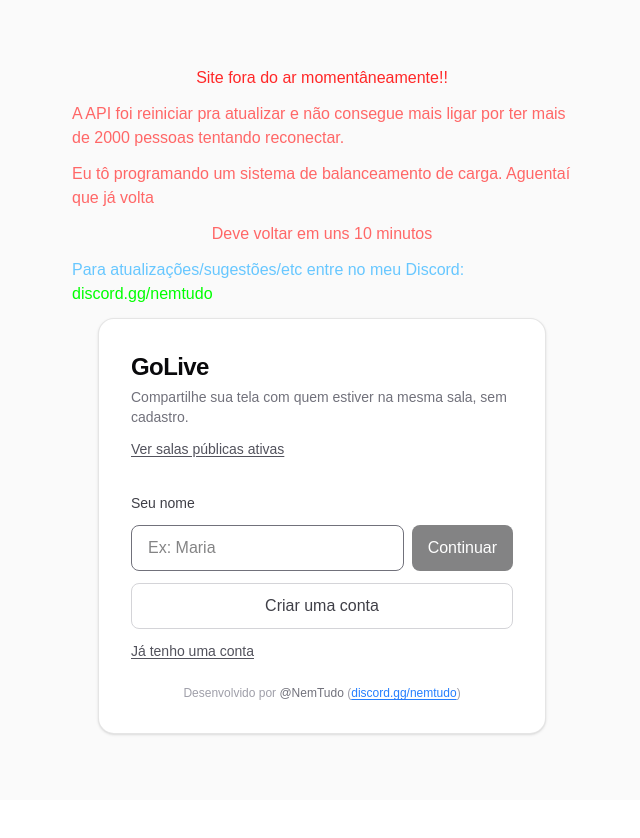
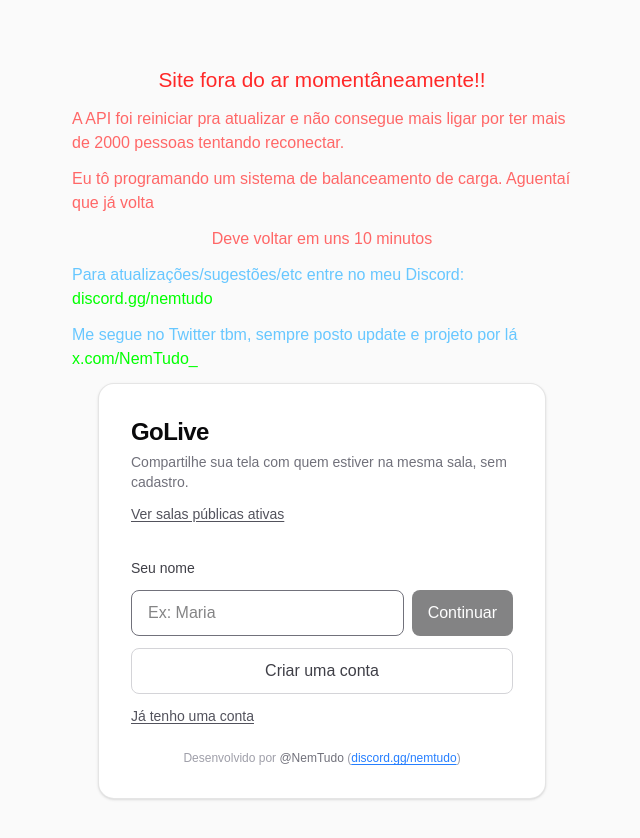
Before and after one commit to Iiviavs/group-sharescreen, a Next.js app: page / in a window 1280 px wide. Shown: the top 838 px of the page, without its empty margins (318-958 px from the left). Before the commit the page ends 800 px from the top, so only its background shows below. Built offline with nearby package versions, Linux system fonts and the light colour scheme; no server answers.

Commit message:
improve down warn

```diff
--- a/app/page.tsx
+++ b/app/page.tsx
@@ -202,11 +202,12 @@ export default function Home() {
       )}
       {<>
 
-        <h2 style={{ color: "#ff2828", maxWidth: "500px" }}>Site fora do ar momentâneamente!!</h2>
+        <h2 style={{ color: "#ff2828", maxWidth: "500px", fontSize: "1.3rem" }}>Site fora do ar momentâneamente!!</h2>
         <h2 style={{ color: "#ff6767", maxWidth: "500px" }}>A API foi reiniciar pra atualizar e não consegue mais ligar por ter mais de 2000 pessoas tentando reconectar.</h2>
         <h2 style={{ color: "#ff6767", maxWidth: "500px" }}>Eu tô programando um sistema de balanceamento de carga. Aguentaí que já volta</h2>
         <h2 style={{ color: "#ff6767", maxWidth: "500px" }}>Deve voltar em uns 10 minutos</h2>
-        <h2 style={{ color: "#67c7ff", maxWidth: "500px" }}>Para atualizações/sugestões/etc entre no meu Discord: <Link style={{color: "#00ff00"}} href={"https://go.nemtudo.me/golive-nemtudodiscord"} target="_blank">discord.gg/nemtudo</Link></h2>
+        <h2 style={{ color: "#67c7ff", maxWidth: "500px" }}>Para atualizações/sugestões/etc entre no meu Discord: <Link style={{ color: "#00ff00" }} href={"https://go.nemtudo.me/golive-nemtudodiscord"} target="_blank">discord.gg/nemtudo</Link></h2>
+        <h2 style={{ color: "#67c7ff", maxWidth: "500px" }}>Me segue no Twitter tbm, sempre posto update e projeto por lá <Link style={{ color: "#00ff00" }} href={"https://go.nemtudo.me/golive-nemtudo-twitter"} target="_blank">x.com/NemTudo_</Link></h2>
       </>
       }
       <main className="w-full max-w-md rounded-2xl border border-black/10 bg-white p-8 shadow-sm dark:border-white/10 dark:bg-zinc-950">
--- a/app/watch/[handle]/WatchRoom.tsx
+++ b/app/watch/[handle]/WatchRoom.tsx
@@ -219,14 +219,15 @@ export function WatchRoom({ handle }: { handle: string }) {
       <div className="flex flex-1 flex-col items-center justify-center gap-2 px-4 text-center">
         {<>
 
-          <h2 style={{ color: "#ff2828", maxWidth: "500px" }}>Site fora do ar momentâneamente!!</h2>
+          <h2 style={{ color: "#ff2828", maxWidth: "500px", fontSize: "1.3rem" }}>Site fora do ar momentâneamente!!</h2>
           <h2 style={{ color: "#ff6767", maxWidth: "500px" }}>A API foi reiniciar pra atualizar e não consegue mais ligar por ter mais de 2000 pessoas tentando reconectar.</h2>
           <h2 style={{ color: "#ff6767", maxWidth: "500px" }}>Eu tô programando um sistema de balanceamento de carga. Aguentaí que já volta</h2>
           <h2 style={{ color: "#ff6767", maxWidth: "500px" }}>Deve voltar em uns 10 minutos</h2>
           <h2 style={{ color: "#67c7ff", maxWidth: "500px" }}>Para atualizações/sugestões/etc entre no meu Discord: <Link style={{ color: "#00ff00" }} href={"https://go.nemtudo.me/golive-nemtudodiscord"} target="_blank">discord.gg/nemtudo</Link></h2>
+          <h2 style={{ color: "#67c7ff", maxWidth: "500px" }}>Me segue no Twitter tbm, sempre posto update e projeto por lá <Link style={{ color: "#00ff00" }} href={"https://go.nemtudo.me/golive-nemtudo-twitter"} target="_blank">x.com/NemTudo_</Link></h2>
         </>
         }
-        <p className="text-zinc-600 dark:text-zinc-400">Reconectando...</p>
+          <div className="h-10 w-10 animate-spin rounded-full border-4 border-white/20 border-t-white/80" />
       </div>
     );
   }
```
